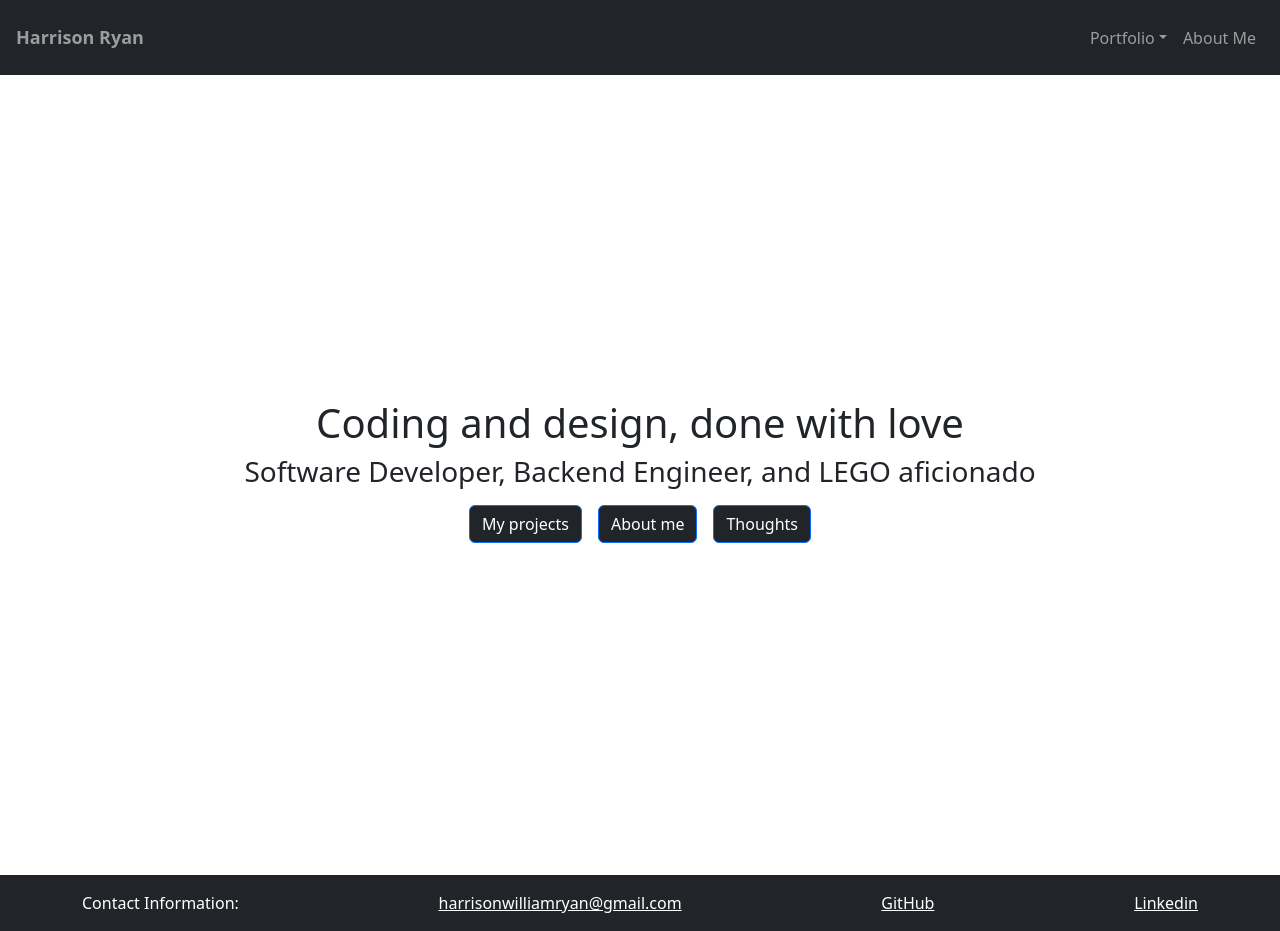
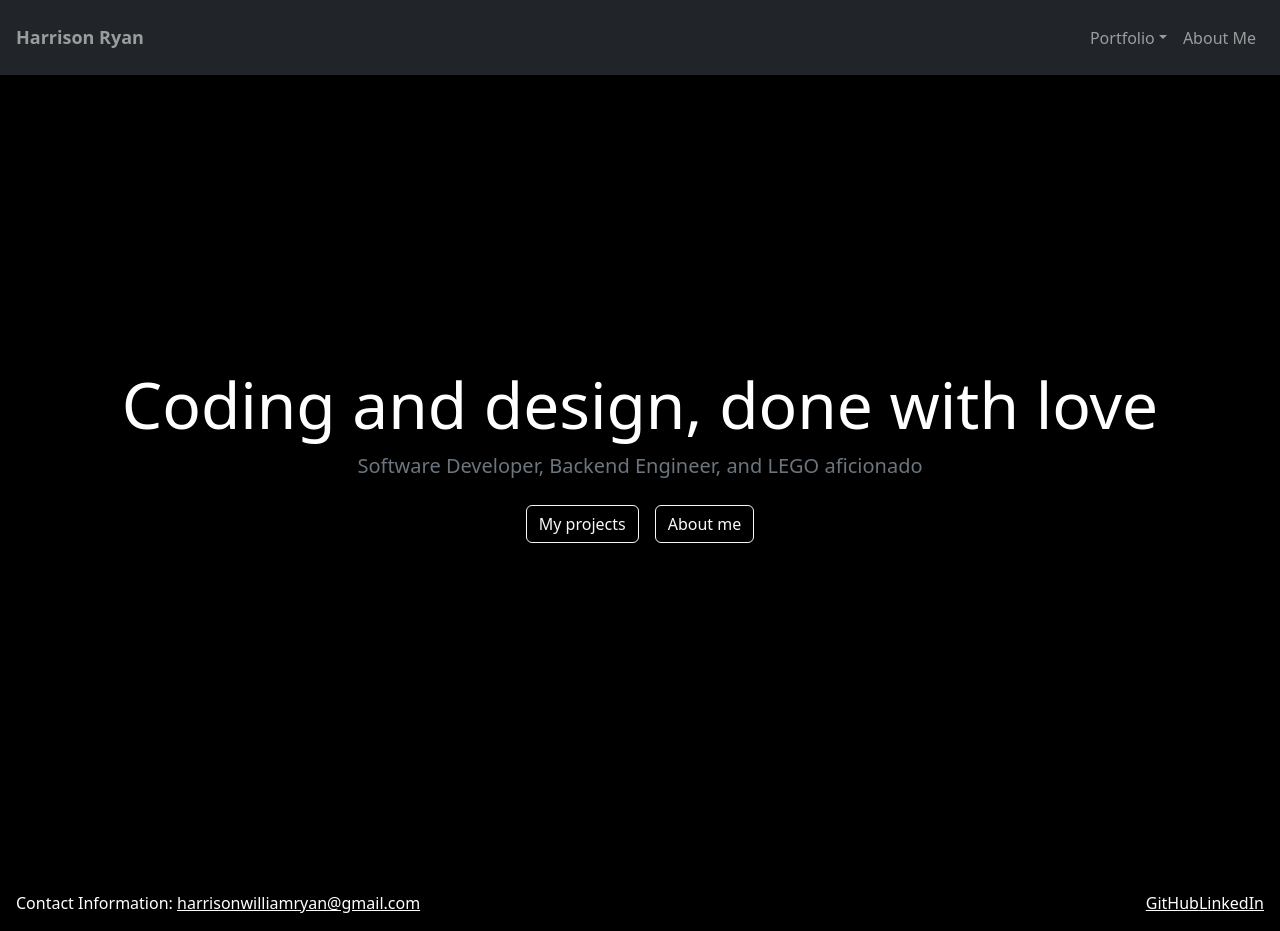
Before and after one commit to hwryan12/portfolio, a React (Create React App) app: page / in a window 1280 px wide. Built offline with nearby package versions, Linux system fonts and the light colour scheme.

Commit message:
refactor: Improve overall styling

```diff
--- a/src/components/Footer.js
+++ b/src/components/Footer.js
@@ -1,12 +1,15 @@
 import React from 'react';
+import styles from './Footer.module.css';
 
 const Footer = () => {
     return (
-        <footer className="footer mt-auto py-3 bg-dark text-white">
-            <div className="container d-flex justify-content-between">
-                Contact Information: <a href="mailto:harrisonwilliamryan@gmail.com" style={{color: "inherit"}}>harrisonwilliamryan@gmail.com</a>
-                <a href="https://github.com/hwryan12" target="_blank" rel="noopener noreferrer" style={{color: "inherit"}}>GitHub</a>
-                <a href="https://www.linkedin.com/in/harrison-ryan-2b987725a/" target="_blank" rel="noopener noreferrer" style={{color: "inherit"}}>Linkedin</a>
+        <footer className={`${styles.footer} mt-auto py-3`}>
+            <div className={styles.container}>
+                <div>Contact Information: <a href="mailto:harrisonwilliamryan@gmail.com" className={styles['link-style']}>harrisonwilliamryan@gmail.com</a></div>
+                <div>
+                    <a href="https://github.com/hwryan12" target="_blank" rel="noopener noreferrer" className={styles['link-style']}>GitHub</a>
+                    <a href="https://www.linkedin.com/in/harrison-ryan-2b987725a/" target="_blank" rel="noopener noreferrer" className={`${styles['link-style']} ml-2`}>LinkedIn</a>
+                </div>
             </div>
         </footer>
     );
--- /dev/null
+++ b/src/components/Footer.module.css
@@ -0,0 +1,21 @@
+.footer {
+  background: #000000;
+  color: #fff;
+}
+
+.link-style {
+  color: #fff;
+  transition: color 0.3s ease;
+}
+
+.link-style:hover {
+  color: #ddd;
+  text-decoration: none;
+}
+
+.container {
+  display: flex;
+  justify-content: space-between;
+  align-items: center;
+  padding: 0 1rem;  /* Adjust the padding as needed */
+}
--- a/src/components/Welcome.js
+++ b/src/components/Welcome.js
@@ -1,6 +1,6 @@
 import React, { useState } from 'react';
+import { Button, Container } from 'react-bootstrap';
 import { Link } from 'react-router-dom';
-import { Button } from 'react-bootstrap';
 import About from './About';
 import styles from './Welcome.module.css';
 
@@ -11,18 +11,17 @@ const Welcome = () => {
     const handleShow = () => setShow(true);
 
     return (
-        <div className={styles.container}>
+        <Container fluid className={`${styles.container} text-center`}>
             <div className={styles.textContainer}>
-                <h1>Coding and design, done with love</h1>
-                <h3>Software Developer, Backend Engineer, and LEGO aficionado</h3>
+                <h1 className="display-3">Coding and design, done with love</h1>
+                <p className="lead">Software Developer, Backend Engineer, and LEGO aficionado</p>
                 <div className={styles.linksContainer}>
-                    <Button className="bg-dark text-white m-2 custom-shadow" as={Link} to="/projects">My projects</Button>
-                    <Button className="bg-dark text-white m-2 custom-shadow" onClick={handleShow}>About me</Button>
-                    <Button className="bg-dark text-white m-2 custom-shadow" as={Link} to="/projects">Thoughts</Button>
+                    <Button variant="outline-light" className="m-2 custom-shadow" as={Link} to="/projects">My projects</Button>
+                    <Button variant="outline-light" className="m-2 custom-shadow" onClick={handleShow}>About me</Button>
                 </div>
             </div>
             <About show={show} handleClose={handleClose} />
-        </div>
+        </Container>
     );
 };
 
--- a/src/components/Welcome.module.css
+++ b/src/components/Welcome.module.css
@@ -1,4 +1,4 @@
-.container {
+/* .container {
   display: flex;
   justify-content: center;
   align-items: center;
@@ -12,4 +12,33 @@
 
 .textContainer {
 
+} */
+.container {
+  display: flex;
+  flex-direction: column;
+  justify-content: center;
+  align-items: center;
+  height: 100vh; /* adjust this to fit your layout */
+  background-color: #000;
+  color: #fff;
 }
+
+.textContainer {
+  margin-bottom: 2rem;
+}
+
+.linksContainer {
+  display: flex;
+  justify-content: center;
+  align-items: center;
+}
+
+.custom-shadow {
+  transition: all 0.3s ease-in-out;
+  box-shadow: 0 1px 3px rgba(0, 0, 0, 0.12), 0 1px 2px rgba(0, 0, 0, 0.24);
+}
+
+.custom-shadow:hover {
+  transform: scale(1.02);
+  box-shadow: 0 3px 6px rgba(0, 0, 0, 0.16), 0 3px 6px rgba(0, 0, 0, 0.23);
+}
```
